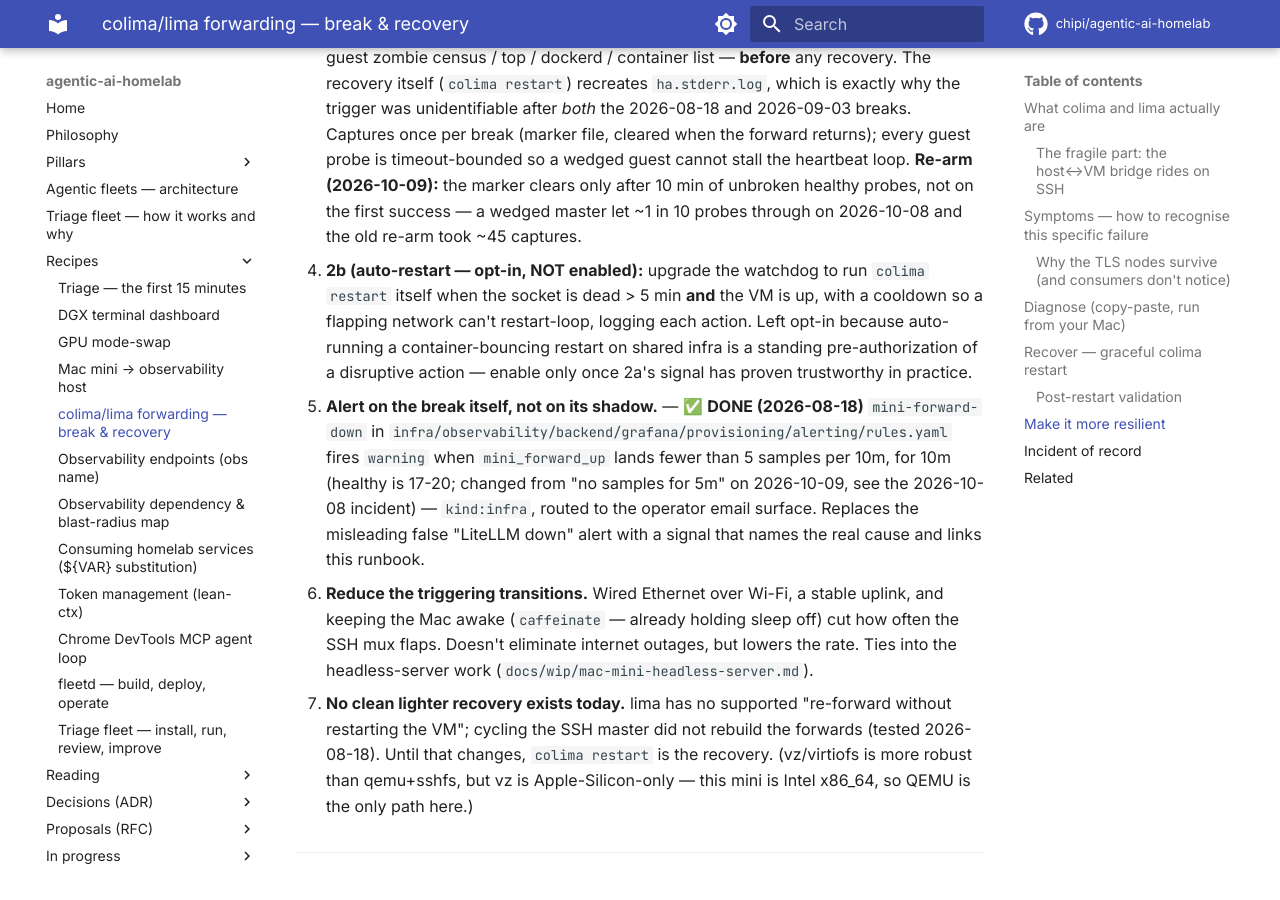
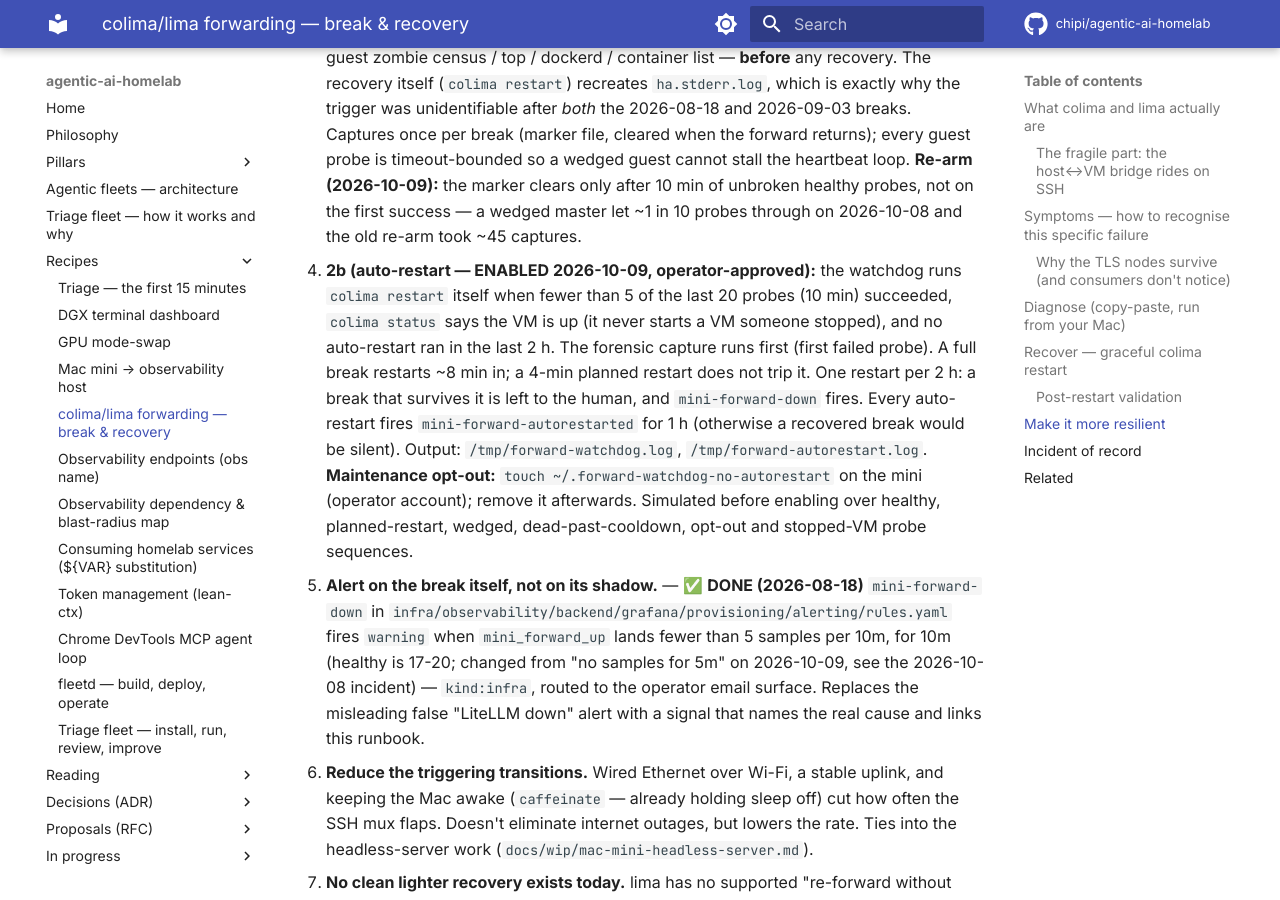
Before and after one commit to chipi/agentic-ai-homelab, an MkDocs documentation site: the page built from docs/recipes/colima-lima-forwarding-recovery.md, in a window 1280 px wide and 900 px high, scrolled down 4987 px. Built offline with MkDocs 1.6.1 and Material for MkDocs 9.7.7, drawn with Linux system fonts in a browser that asks for light colours; comment, search, counter and statistics services are not loaded.

Commit message:
feat(watchdog): auto-restart colima when the host↔VM forward breaks (#2b)
Approved by the operator 2026-10-09. The 2026-10-08 break lasted 7 h because recovery
waited for a human; the recovery is always the same graceful `colima restart`.

- The watchdog restarts when fewer than 5 of the last 20 probes (10 min) succeeded —
  the alert's own rate, so a wedged master that passes ~1 in 10 still trips it — if
  `colima status` says the VM is up and no auto-restart ran in the last 2 h. The
  forensic capture still runs first. Opt-out file for maintenance.
- New alert mini-forward-autorestarted fires for 1 h after each restart: the restart
  lands ~8 min in, before mini-forward-down can fire, so a recovered break would
  otherwise be silent. mini-forward-down now says the restart failed or was skipped.

Simulated with a fake docker and colima: healthy, a 4-min planned restart and the
opt-out give no restart; a wedged and a dead forward restart once (~8 min); a break
that outlives the restart is not restarted again; a stopped VM is skipped and logged
once.

Co-Authored-By: Claude Opus 5.5 <noreply@anthropic.com>
Claude-Session: https://claude.ai/code/session_01WCU1216FuKDispbB5iGjm8

```diff
--- a/docs/recipes/colima-lima-forwarding-recovery.md
+++ b/docs/recipes/colima-lima-forwarding-recovery.md
@@ -213,12 +213,19 @@ rest reduce frequency or improve the signal.
      stall the heartbeat loop. **Re-arm (2026-10-09):** the marker clears only after
      10 min of unbroken healthy probes, not on the first success — a wedged master
      let ~1 in 10 probes through on 2026-10-08 and the old re-arm took ~45 captures.
-   - **2b (auto-restart — opt-in, NOT enabled):** upgrade the watchdog to run
-     `colima restart` itself when the socket is dead > 5 min **and** the VM is up,
-     with a cooldown so a flapping network can't restart-loop, logging each action.
-     Left opt-in because auto-running a container-bouncing restart on shared infra
-     is a standing pre-authorization of a disruptive action — enable only once 2a's
-     signal has proven trustworthy in practice.
+   - **2b (auto-restart — ENABLED 2026-10-09, operator-approved):** the watchdog
+     runs `colima restart` itself when fewer than 5 of the last 20 probes (10 min)
+     succeeded, `colima status` says the VM is up (it never starts a VM someone
+     stopped), and no auto-restart ran in the last 2 h. The forensic capture runs
+     first (first failed probe). A full break restarts ~8 min in; a 4-min planned
+     restart does not trip it. One restart per 2 h: a break that survives it is
+     left to the human, and `mini-forward-down` fires. Every auto-restart fires
+     `mini-forward-autorestarted` for 1 h (otherwise a recovered break would be
+     silent). Output: `/tmp/forward-watchdog.log`, `/tmp/forward-autorestart.log`.
+     **Maintenance opt-out:** `touch ~/.forward-watchdog-no-autorestart` on the
+     mini (operator account); remove it afterwards. Simulated before enabling over
+     healthy, planned-restart, wedged, dead-past-cooldown, opt-out and stopped-VM
+     probe sequences.
 
 3. **Alert on the break itself, not on its shadow.** — ✅ **DONE (2026-08-18)**
    `mini-forward-down` in `infra/observability/backend/grafana/provisioning/alerting/rules.yaml`
```
Also changed, not shown: 2 other files.
